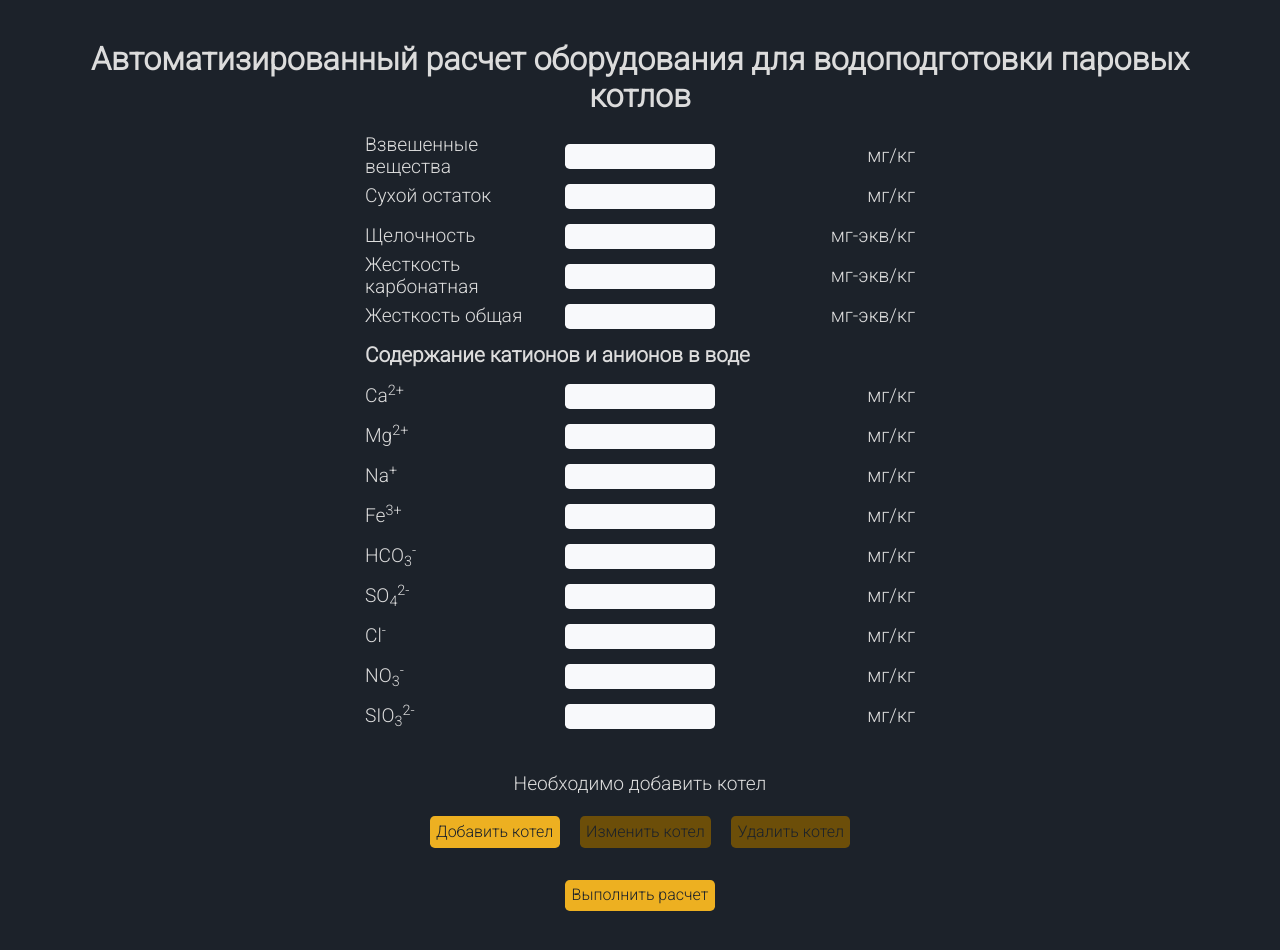
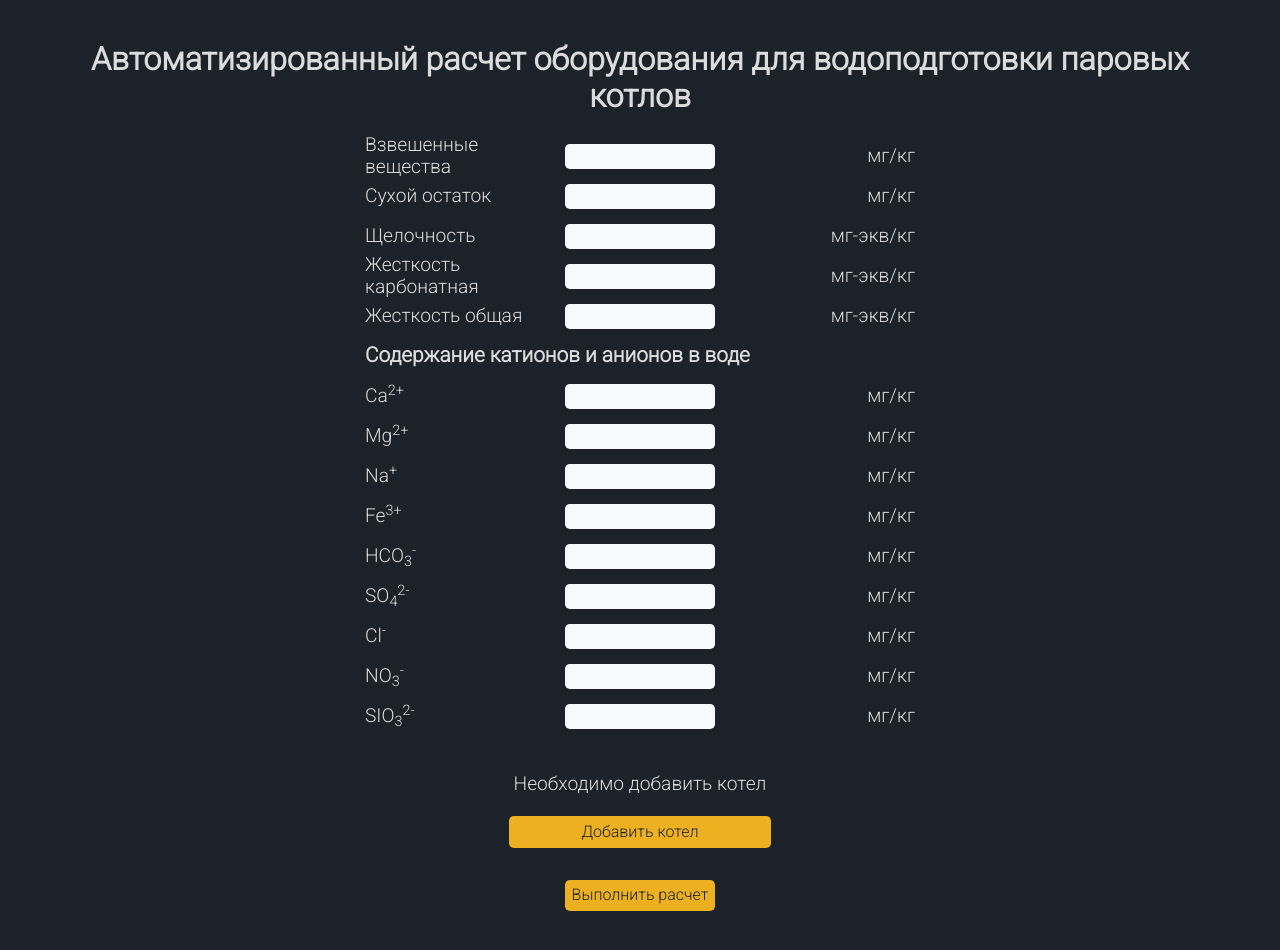
Before and after one commit to KEgorr/AutoCaculationWaterTreatment, a React app: page / in a window 1280 px wide. Shown: the top 950 px of the page. Built offline with nearby package versions, Linux system fonts and the light colour scheme.

Commit message:
fix: wrong rendering in boilers table buttons

```diff
--- a/src/components/Inputs/boilerInput/BoilerTable.tsx
+++ b/src/components/Inputs/boilerInput/BoilerTable.tsx
@@ -103,7 +103,7 @@ export default function BoilersTable({
             >
               Добавить котел
             </button>
-            {boilers?.length !== 0 && (
+            {boilers?.length ? (
               <>
                 <button
                   className="common-button"
@@ -120,6 +120,8 @@ export default function BoilersTable({
                   Удалить котел
                 </button>
               </>
+            ) : (
+              <></>
             )}
           </div>
         </div>
```
